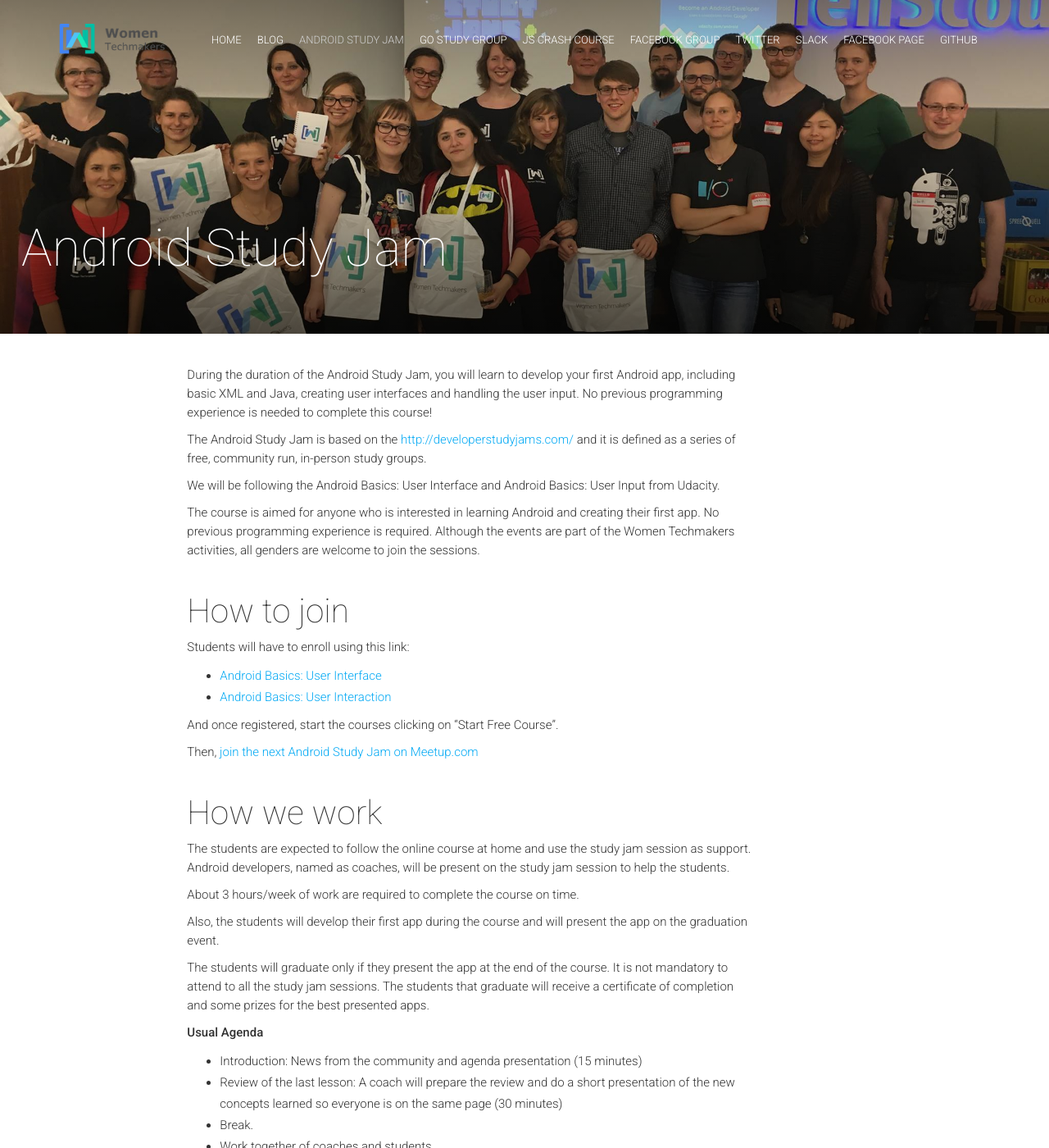
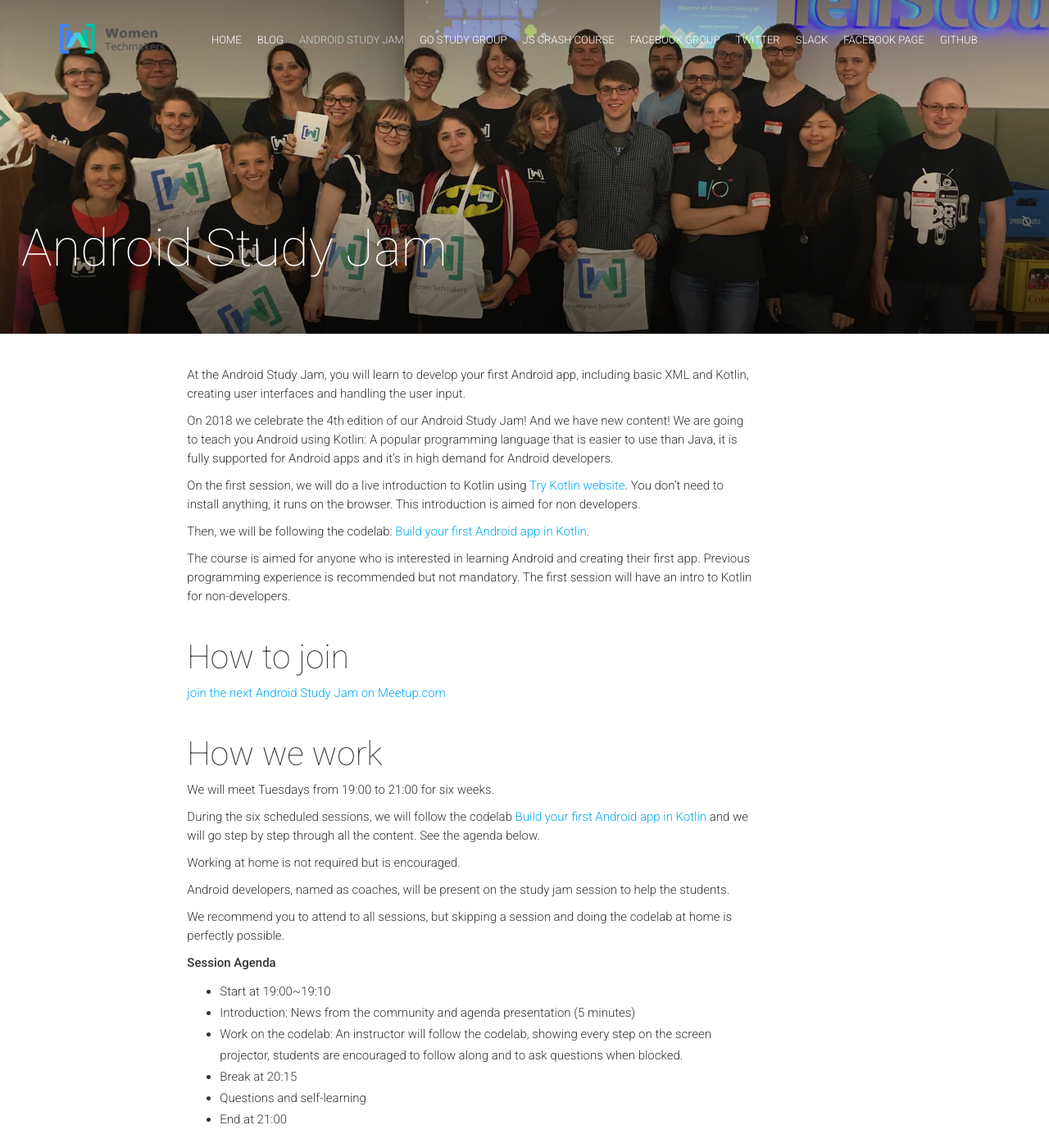
Before and after one commit to WTMBerlin/wtmberlin.github.io, a Jekyll site: the page built from android-study-jam.md, in a window 1280 px wide and 1400 px high. Shown: the whole window at 82% size. Built offline with Jekyll 4.4.1, drawn with Linux system fonts in a browser that asks for light colours; nearby versions of some CDN libraries; comment, search, counter and statistics services are not loaded; some of the changed text lies outside the part shown.

Commit message:
Android Study Jam 2018 new page (#33)
* Android Study Jam 2018 new page

* Changes from suggestions

```diff
--- a/android-study-jam.md
+++ b/android-study-jam.md
@@ -6,92 +6,89 @@
 ---
 <img class="img-responsive feature-image" src="{{ site.baseurl }}/img/posts/android-study-jam.jpg" style="display:none">
 
-During the duration of the Android Study Jam, you will learn to develop your
-first Android app, including basic XML and Java, creating user interfaces and
-handling the user input. No previous programming experience is needed to
-complete this course!
+At the Android Study Jam, you will learn to develop your
+first Android app, including basic XML and Kotlin, creating user interfaces and
+handling the user input.
 
-The Android Study Jam is based on the
-[http://developerstudyjams.com/](http://developerstudyjams.com/) and it is
-defined as a series of free, community run, in-person study groups.
+On 2018 we celebrate the 4th edition of our Android Study Jam!
+And we have new content! We are going to teach you Android using Kotlin:
+A popular programming language that is easier to
+use than Java, it is fully supported for Android apps and it's in high demand for Android
+developers.
 
-We will be following the Android Basics: User Interface and Android Basics: User
-Input from Udacity.
+On the first session, we will do a live introduction to Kotlin using [Try Kotlin website](https://try.kotlinlang.org/).
+You don't need to install anything, it runs on the browser. This introduction is
+aimed for non developers.
+
+Then, we will be following the codelab: [Build your first Android app in Kotlin](https://codelabs.developers.google.com/codelabs/build-your-first-android-ap).
 
 The course is aimed for anyone who is interested in learning Android and
-creating their first app. No previous programming experience is required.
-Although the events are part of the Women Techmakers activities, all genders
-are welcome to join the sessions.
+creating their first app. Previous programming experience is recommended but
+not mandatory. The first session will have an intro to Kotlin for non-developers.
 
 #### How to join
 
-Students will have to enroll using this link:
-
-- [Android Basics: User Interface](https://www.udacity.com/course/android-development-for-beginners--ud837)
-- [Android Basics: User Interaction](https://www.udacity.com/course/android-basics-user-input--ud836)
-
-And once registered, start the courses clicking on “Start Free Course”.
-
-Then, [join the next Android Study Jam on Meetup.com](https://www.meetup.com/women-techmakers-berlin/events/)
+[join the next Android Study Jam on Meetup.com](https://www.meetup.com/women-techmakers-berlin/events/)
 
 #### How we work
 
-The students are expected to follow the online course at home and use the study
-jam session as support. Android developers, named as coaches, will be present on
+We will meet Tuesdays from 19:00 to 21:00 for six weeks.
+
+During the six scheduled sessions, we will follow the codelab [Build your first Android app in Kotlin](https://codelabs.developers.google.com/codelabs/build-your-first-android-ap)
+and we will go step by step through all the content. See the agenda below.
+
+Working at home is not required but is encouraged.
+
+Android developers, named as coaches, will be present on
 the study jam session to help the students.
 
-About 3 hours/week of work are required to complete the course on time.
+We recommend you to attend to all sessions, but skipping a session and doing the
+codelab at home is perfectly possible.
 
-Also, the students will develop their first app during the course and will
-present the app on the graduation event.
+**Session Agenda**
 
-The students will graduate only if they present the app at the end of the course.
-It is not mandatory to attend to all the study jam sessions. The students
-that graduate will receive a certificate of completion and some prizes for the
-best presented apps.
-
-**Usual Agenda**
-
-- Introduction: News from the community and agenda presentation (15 minutes)
-- Review of the last lesson: A coach will prepare the review and do a short
-presentation of the new concepts learned so everyone is on the same page (30 minutes)
-- Break.
-- Work together of coaches and students
+- Start at 19:00~19:10
+- Introduction: News from the community and agenda presentation (5 minutes)
+- Work on the codelab: An instructor will follow the codelab, showing every step on the screen projector, students are encouraged to follow along and to ask questions when blocked.
+- Break at 20:15
+- Questions and self-learning
+- End at 21:00
 
 #### Diversity and Code of Conduct
 
-The Android Study Jam is organized with collaboration of Women Techmakers
-Berlin, GDG Berlin and GDG Berlin Android. Our mission is that everyone feels
-welcome to our events no matter gender or nationality, take their first steps
-in tech and be part of our local community.
+The Android Study Jam is organized by Women Techmakers Berlin.
+
+Our mission is that everyone feels welcome to our events no matter gender,
+nationality or age. We are a diversity supporting community and want to
+encourage newcomers to take their first steps in tech and become a part of the
+Berlin's tech scene.
 
 We strictly follow the [Berlin Code Of Conduct](http://berlincodeofconduct.org/)
 and we don’t tolerate any kind of bad behaviour as defined by the code of conduct.
 
 #### Location
 
-Babbel
-Max-Beer-Straße 2
-10119 Berlin
+Soundcloud
+Rheinsberger Str. 76/77
+10115 Berlin
 
-<iframe src="https://www.google.com/maps/embed?pb=!1m18!1m12!1m3!1d2427.475291121882!2d13.406113615807671!3d52.52483427981511!2m3!1f0!2f0!3f0!3m2!1i1024!2i768!4f13.1!3m3!1m2!1s0x47a851e1d943f383%3A0xce78b374eadae715!2sMax-Beer-Stra%C3%9Fe+2%2C+10119+Berlin!5e0!3m2!1sen!2sde!4v1489322986028" width="600" height="450" frameborder="0" style="border:0" allowfullscreen></iframe>
+<iframe src="https://www.google.com/maps/embed?pb=!1m18!1m12!1m3!1d2426.7933667539633!2d13.392551315644978!3d52.53717267981745!2m3!1f0!2f0!3f0!3m2!1i1024!2i768!4f13.1!3m3!1m2!1s0x47a851f11cea3617%3A0xd4277880007598c2!2sSoundcloud+HQ!5e0!3m2!1sen!2sde!4v1522512762033" width="600" height="450" frameborder="0" style="border:0" allowfullscreen></iframe>
 
 #### Calendar
 
-- 01.03.2017: Study Jam Kickoff + Building Layouts Part 1
-- 15.03.2017: Building Layouts Part 2
-- 05.04.2017: Making App Interactive Part 1
-- 19.04.2017: Making App Interactive Part 2
-- 03.05.2017: Object Oriented Programming Part 1
-- 17.05.2017: Object Oriented Programming Part 2
-- 07.06.2017: Project work
-- 21.06.2017: Graduation event
+- 15.05.2018: Study Jam Kickoff + Introduction to Kotlin
+- 22.05.2018: Codelab
+- 29.05.2018: Codelab
+- 05.06.2018: Codelab
+- 12.06.2018: Codelab
+- 19.06.2018: Codelab
+
+Dates for graduation event are yet not confirmed.
 
 #### Communication
 
-Join the [Android Developers Group Berlin Slack](https://adg-berlin.herokuapp.com/)
-
-Join the #wtm-study-jam channel if student. #wtm-study-jam-orga if organizer.
+1. Join the [WTM Berlin Slack](https://womentechmakersberlin.slack.com/)
+2. Join the #android-study-jam channel.
 
 #### FAQ for Students
 
@@ -99,25 +96,21 @@
 
 No, we won’t check the attendance.
 
-**Do I need to present an app as final project for graduation?**
-
-Yes, presenting an app on the closing event is required to get the certificate of completion.
-
 **I skipped some lessons and I am lost. Can I still come to the events?**
 
 Yes, you will have plenty of time to catch up. You can work on them during the lessons and the coaches will help you.
 
 **How many hours do I need to study each week?**
 
-Approx. 3 hours a week are required to complete the whole course and do the project.
+Studying at home is not required, except if you skip lessons.
 
 **Do I need to prepare the sessions at home?**
 
-Yes, it is recommended that the students (and the coaches) do the course lessons before the events to come prepared with questions.
+No, it's not required.
 
 **Do I need to install Android Studio?**
 
-The course will tell you when to install Android Studio (at the Practice Set 1)
+The course will tell you when to install Android Studio (At the first lesson)
 
 **Do I need a powerful computer?**
 
@@ -126,3 +119,12 @@
 **Do I need an Android device?**
 
 Not mandatory but nice to have, you can use an emulator instead.
+
+**What other resources to learn Android and programming do you recommend?**
+
+If you need extra support, we recommend the following content:
+
+- [Android Basics: User Interface](https://eu.udacity.com/course/android-basics-user-interface--ud834)
+- [Java Programming Basics](https://eu.udacity.com/course/java-programming-basics--ud282)
+
+Both courses are free!
```
